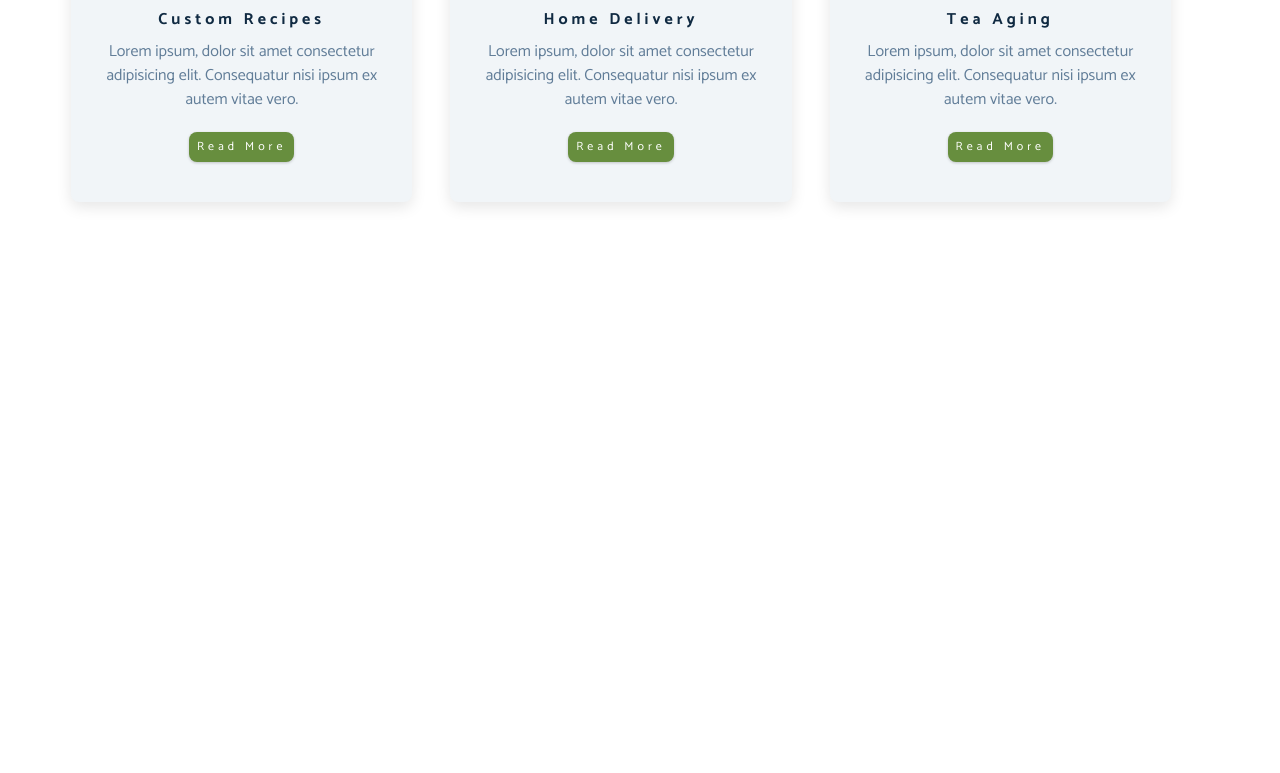
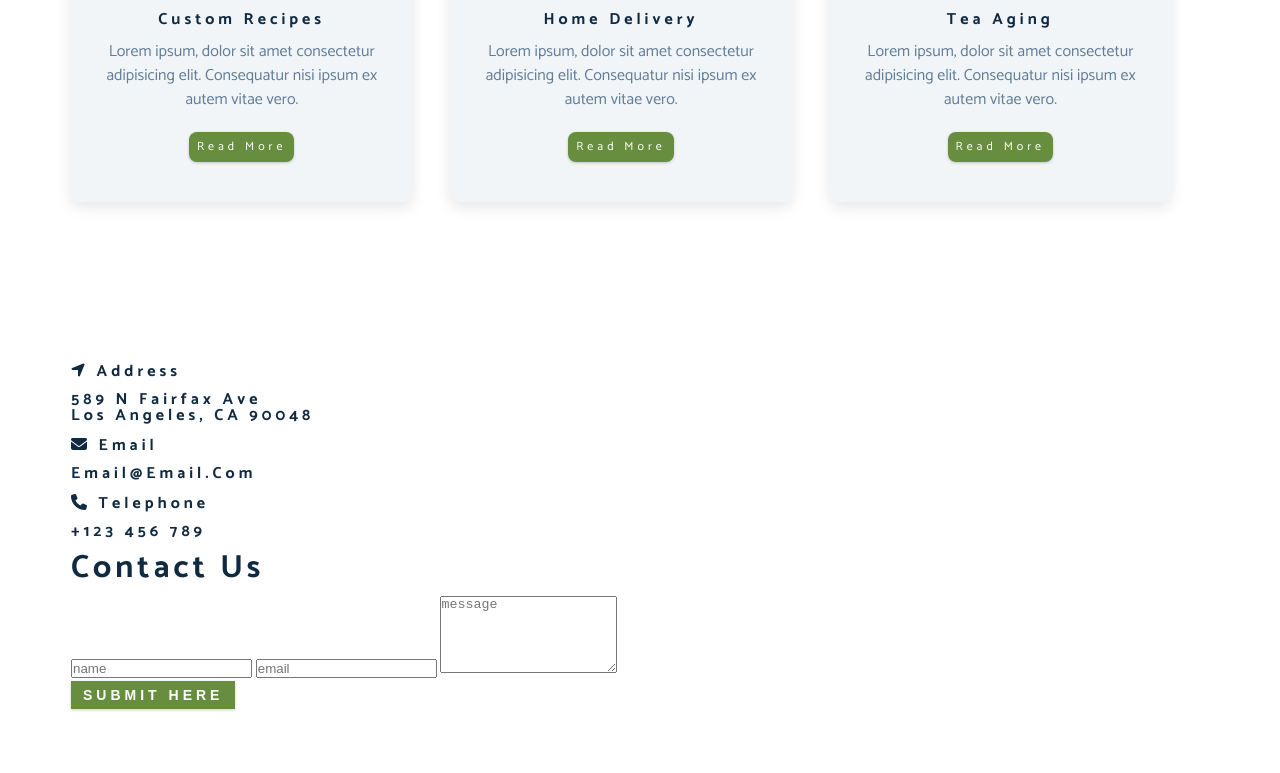
Before and after one commit to mggzmn/tea_station_project, a plain HTML site: page index.html in a window 1280 px wide. Shown: the part 2621-3394 px from the top of the page. Before the commit the page ends 2919 px from the top, so only its background shows below. Drawn offline with Linux system fonts and the light colour scheme; a web font is replaced by a local one.

Commit message:
Contact HTML

```diff
--- a/css/styles.css
+++ b/css/styles.css
@@ -382,4 +382,5 @@ services
   border-radius: 50%;
   transform: translate(-50%,50%);
   border: .37rem solid var(--clr-grey-10);
+
 }
--- a/index.html
+++ b/index.html
@@ -120,7 +120,7 @@
       <div class="section-center clearfix">
         <article class="service-card">
           <div class="service-img-container">
-            <img src="./images/product-1.jpeg" alt="single service" class="service-img">
+            <img src="./images/product-1.jpeg" alt="single service" class="service-img" />
             <span class="service-icon">
               <i class="fas fa-mortar-pestle fa-fw"></i>
             </span>
@@ -133,7 +133,7 @@
         </article>
         <article class="service-card">
           <div class="service-img-container">
-            <img src="./images/product-2.jpeg" alt="single service" class="service-img">
+            <img src="./images/product-2.jpeg" alt="single service" class="service-img" />
             <span class="service-icon">
               <i class="fas fa-home fa-fw"></i>
             </span>
@@ -146,7 +146,7 @@
         </article>
         <article class="service-card">
           <div class="service-img-container">
-            <img src="./images/product-3.jpeg" alt="single service" class="service-img">
+            <img src="./images/product-3.jpeg" alt="single service" class="service-img" />
             <span class="service-icon">
               <i class="fas fa-mug-hot fa-fw"></i>
             </span>
@@ -159,6 +159,53 @@
         </article>
       </div>
     </section>
+    <section class="contact">
+      <div class="section-center">
+        <article class="contact-info">
+          <div class="contact-item">
+            <h4 class="contact-title">
+              <span class="contact-icon">
+                <i class="fas fa-location-arrow"> </i>
+              </span>
+              address
+            </h4>
+            <h4 class="contact-text">
+              589 N Fairfax Ave <br />
+              Los Angeles, CA 90048
+            </h4>
+          </div>
+          <div class="contact-item">
+            <h4 class="contact-title">
+              <span class="contact-icon">
+                <i class="fas fa-envelope"> </i>
+              </span>
+              email
+            </h4>
+            <h4 class="contact-text">email@email.com</h4>
+          </div>
+          <div class="contact-item">
+            <h4 class="contact-title">
+              <span class="contact-icon">
+                <i class="fas fa-phone"> </i>
+              </span>
+              telephone
+            </h4>
+            <h4 class="contact-text">+123 456 789</h4>
+          </div>
+        </article>
+        <article class="contact-form">
+          <h3>Contact us</h3>
+          <form action="">
+            <div class="form-group">
+              <input type="text" class="form-control" placeholder="name" name="name" />
+              <input type="email" class="form-control" placeholder="email" name="email" />
+              <textarea class="form-control" name="message" id="" placeholder="message" rows="5"></textarea>
+            </div>
+            <button class="submit-btn btn" type="submit">submit here</button>
+          </form>
+        </article>
+      </div>
+    </section>
     <script src="app.js"></script>
   </body>
 </html>
```
